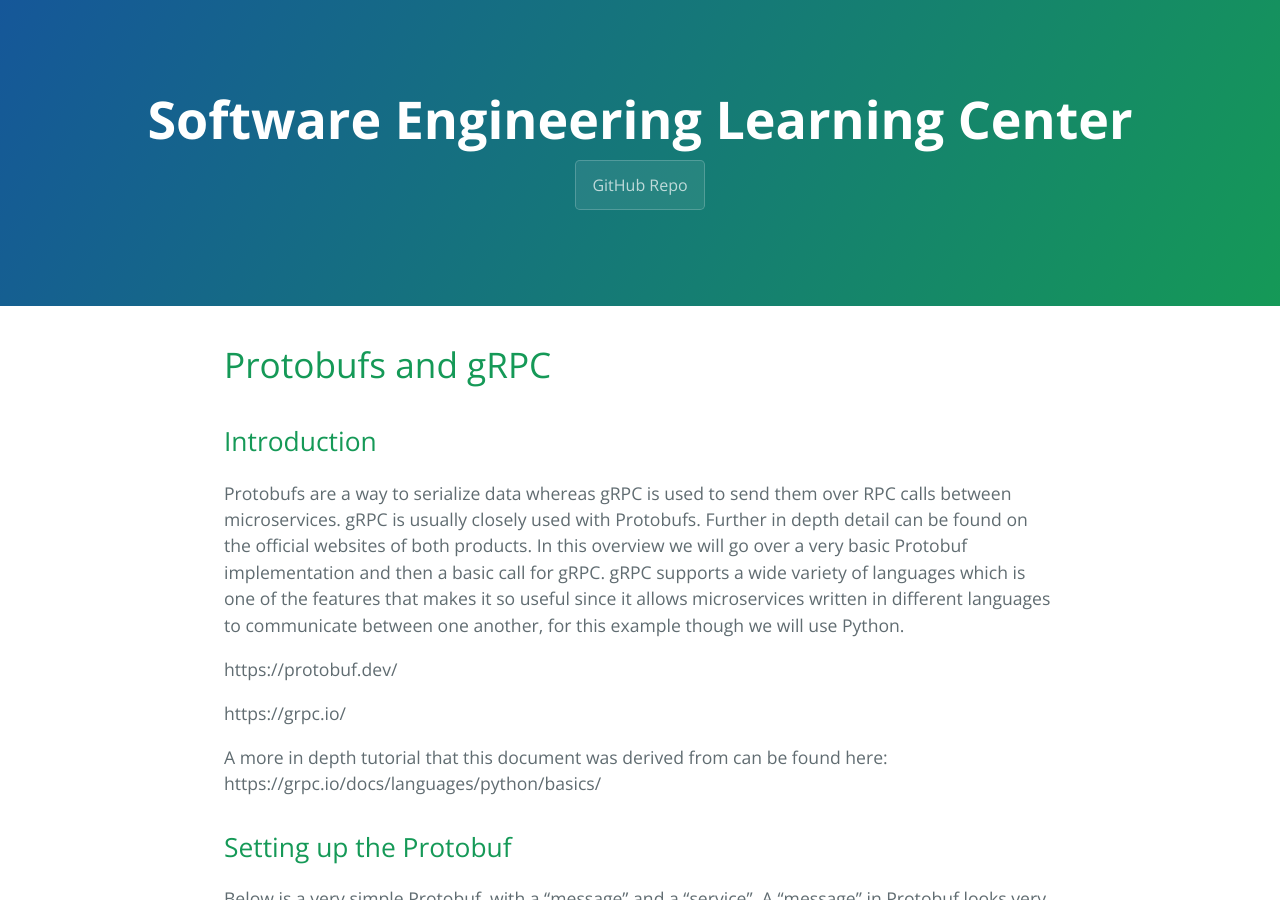
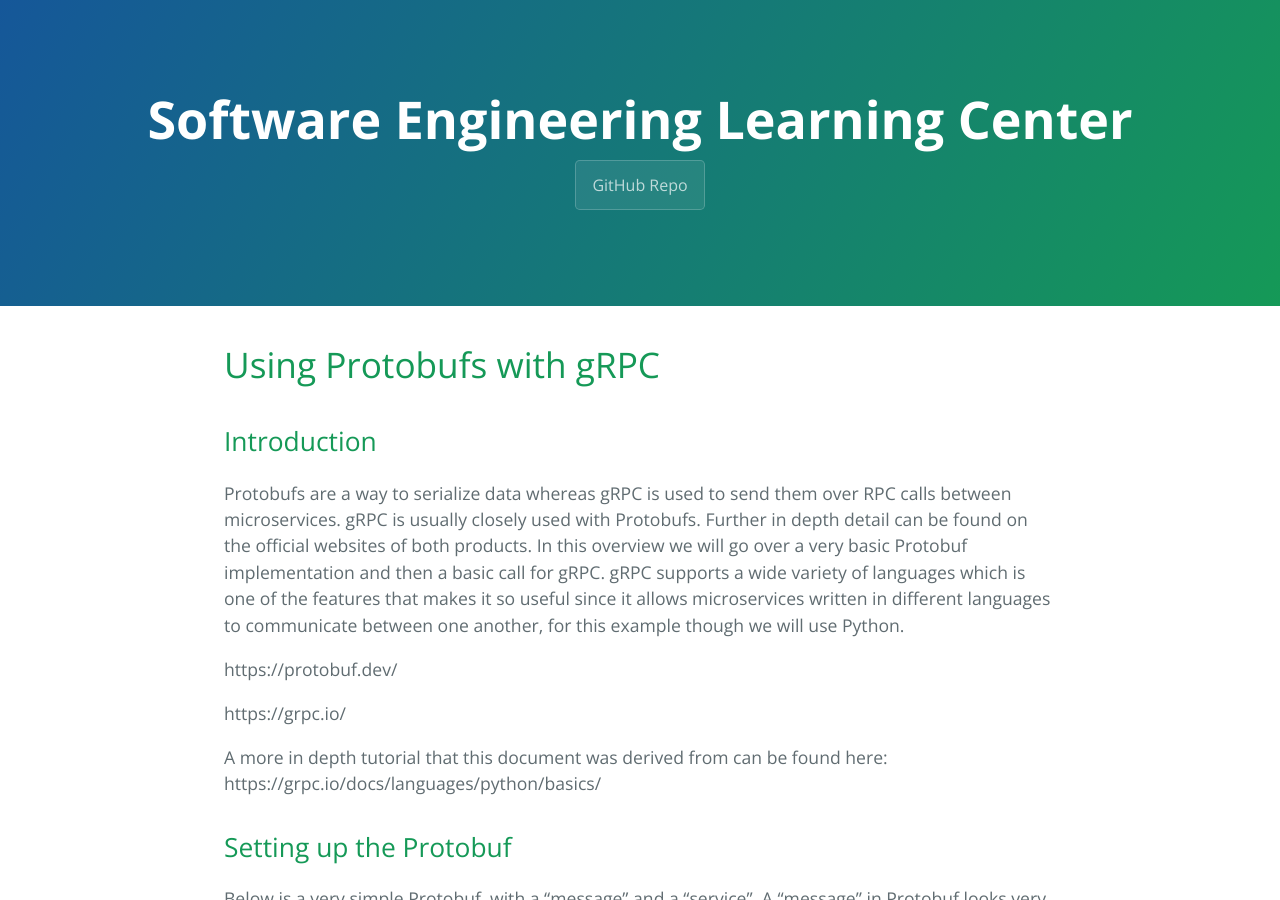
Before and after one commit to learning-software-engineering/learning-software-engineering.github.io, a Jekyll site: the page built from Topics/Tech_Stacks/Protobufs_and_gRPC.md, in a window 1280 px wide and 900 px high. Built offline with Jekyll 4.4.1, drawn with Linux system fonts in a browser that asks for light colours; our own code applies the rules of GitHub Pages for plain Markdown files.

Commit message:
Changed title

```diff
--- a/Topics/Tech_Stacks/Protobufs_and_gRPC.md
+++ b/Topics/Tech_Stacks/Protobufs_and_gRPC.md
@@ -1,4 +1,4 @@
-# Protobufs and gRPC
+# Using Protobufs with gRPC
 
 ## Introduction
 Protobufs are a way to serialize data whereas gRPC is used to send them over RPC calls between microservices. gRPC is usually closely used with Protobufs. Further in depth detail can be found on the official websites of both products. In this overview we will go over a very basic Protobuf implementation and then a basic call for gRPC. gRPC supports a wide variety of languages which is one of the features that makes it so useful since it allows microservices written in different languages to communicate between one another, for this example though we will use Python.
```
